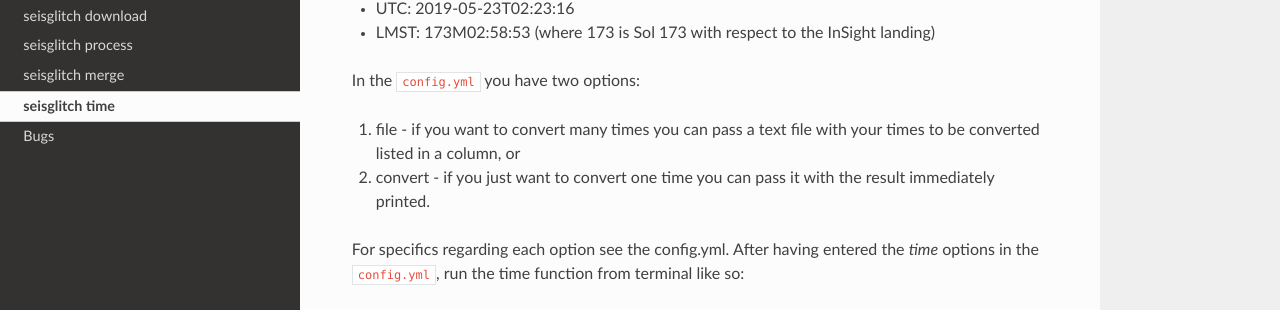
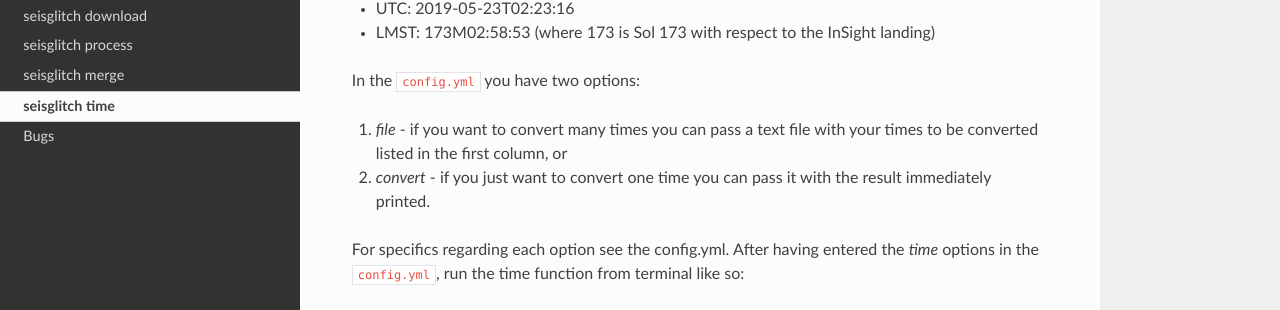
Before and after one commit to t0mmyt/seisglitch, a Sphinx documentation site: the page built from Docs/source/timer.rst, in a window 1280 px wide and 900 px high. Shown: the part 307-617 px from the top of the window. Built offline with Sphinx 7.4.7 and the Read the Docs theme 2.0.0, drawn with Linux system fonts in a browser that asks for light colours; pages that are not in the unit, such as notebooks, are missing from menus.

Commit message:
more docs

```diff
--- a/Docs/source/installation.rst
+++ b/Docs/source/installation.rst
@@ -3,7 +3,7 @@
 Installation
 ============
 
-I recommend using ``conda`` to install Python packages.
+We recommend using ``conda`` to install Python packages.
 It comes shipped with Anaconda_ (or Miniconda_ for a smaller footprint), a Python
 distribution that allows to quickly configure a specific Python environment (e.g. specific package versions etc..).
 If you are interested in the whole Python toolbox (corresponding to method 'MPS', see `Scholz et al`_., 2020_), carry out step 1-4.
--- a/Docs/source/timer.rst
+++ b/Docs/source/timer.rst
@@ -14,8 +14,8 @@ The time formats should follow:
 
 In the ``config.yml`` you have two options:
 
-1. file - if you want to convert many times you can pass a text file with your times to be converted listed in a column, or
-2. convert - if you just want to convert one time you can pass it with the result immediately printed.
+1. `file` - if you want to convert many times you can pass a text file with your times to be converted listed in the first column, or
+2. `convert` - if you just want to convert one time you can pass it with the result immediately printed.
 
 For specifics regarding each option see the config.yml.
 After having entered the `time` options in the ``config.yml``,
```
Also changed, not shown: seisglitch/__init__.py (+5 -3 lines), 6 other files.
